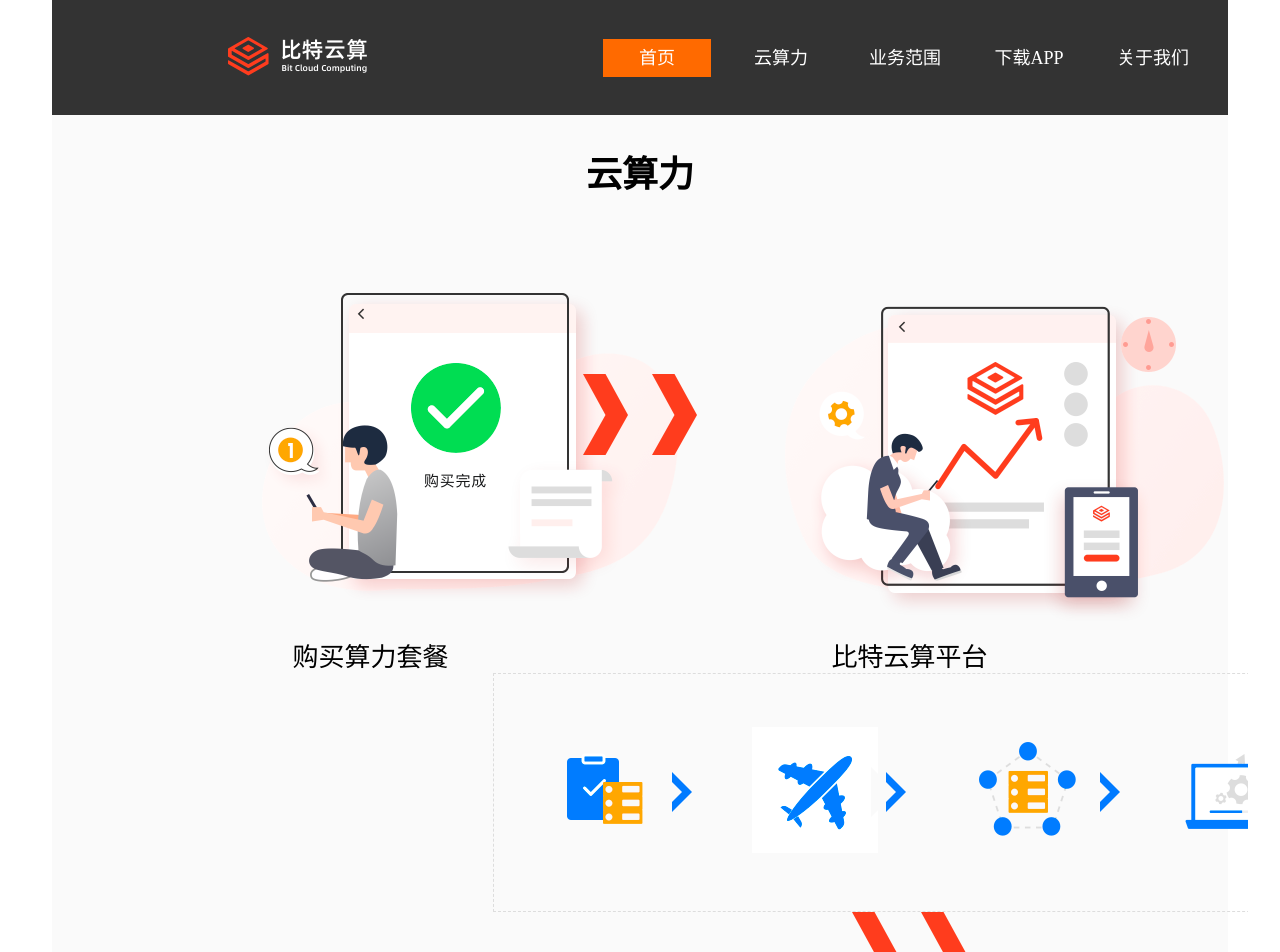
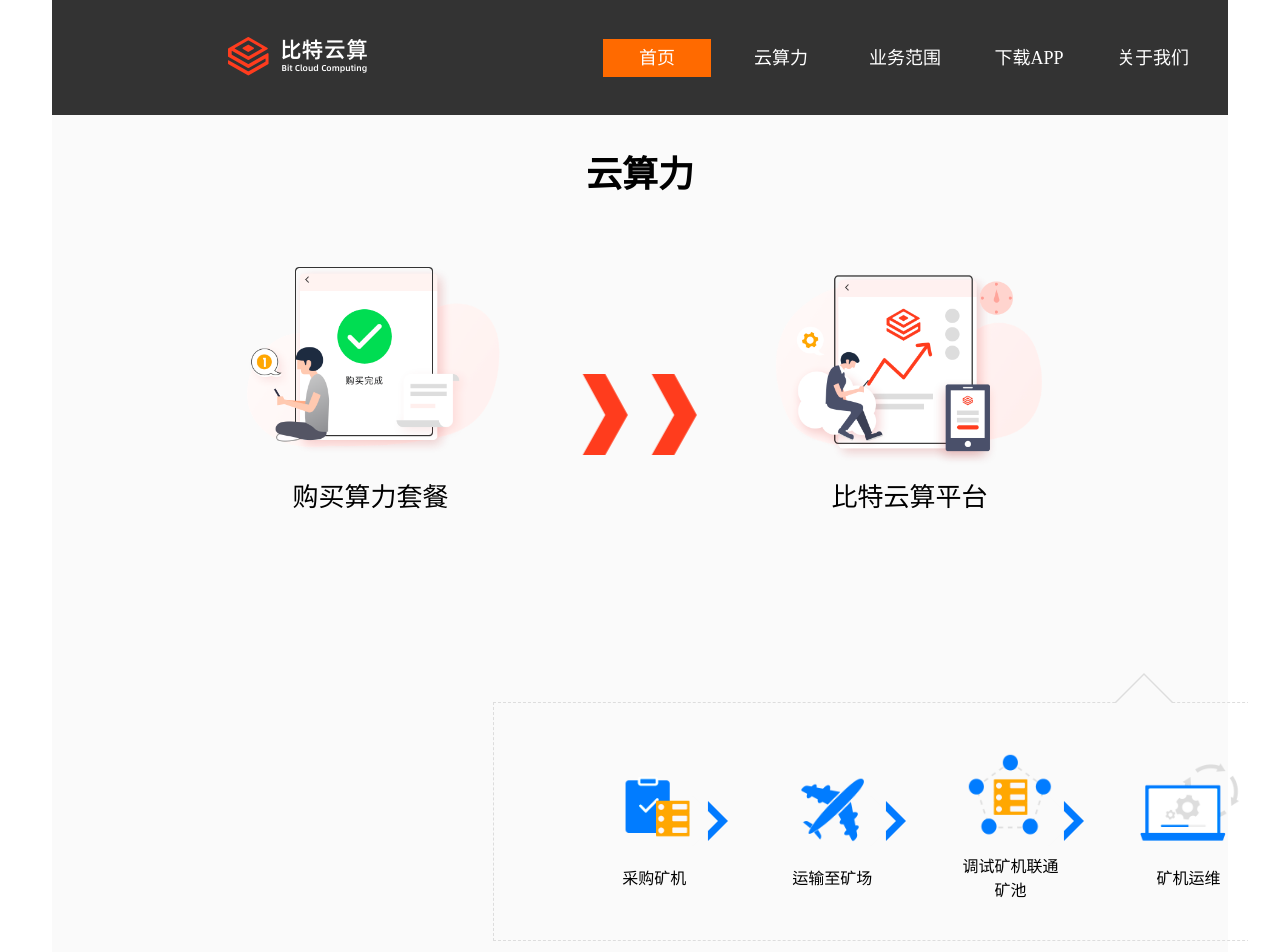
Before and after one commit to xiao000/official, a Vue app: page /#/content in a window 1280 px wide. Shown: the top 952 px of the page. Built offline with nearby package versions, Linux system fonts and the light colour scheme; a web font is replaced by a local one.

Commit message:
关于我们页面开发以及云算力动画

```diff
--- a/src/App.vue
+++ b/src/App.vue
@@ -21,4 +21,13 @@
   color: #000;
 }
 #app .el-main{padding: 0 20px 20px 20px;}
+#app img {
+    	  width:auto;
+        height:auto;
+        max-width:100%;
+        max-height:100%;
+		}
+#app  h1{
+  font-size: 36px;
+}
 </style>
--- a/src/components/advantage.vue
+++ b/src/components/advantage.vue
@@ -66,7 +66,4 @@
 <style scoped>
 #advantage{background-color: #FAFAFA; margin-bottom: 20px;}
 .row-bg{padding-bottom: 90px;}
-h1{
-  font-size: 36px;
-}
 </style>
--- a/src/components/business.vue
+++ b/src/components/business.vue
@@ -44,9 +44,6 @@
 </script>
 <style scoped>
 #business{background-color: #FAFAFA;margin-bottom: 20px;padding-bottom: 80px;}
-#business h1{
-  font-size: 36px;
-}
 #business h3{font-size: 26px;}
 #business span{font-size: 16px;
     width: 193px;
--- a/src/components/cloud.vue
+++ b/src/components/cloud.vue
@@ -8,7 +8,7 @@
         <span class="cloudTxt">购买算力套餐</span>
       </el-col>
       <el-col :span="5">
-        <div class="arrow">
+        <div class="arrow animated fadeInLeft">
           <img :src="arrow2" alt="1">
         </div>
       </el-col>
@@ -19,20 +19,21 @@
     </el-row>
     <el-row type="flex" class="row-bg" justify="end">
       <el-col :span="15">
-        <el-row type="flex" class="row-bg platform" justify="center" align="middle">
-          <el-col :span="4"><img :src="pt1" alt=""></el-col>
-          <el-col :span="2"><div class="blueArrow"></div></el-col>
-          <el-col :span="4"><img :src="pt2" alt=""></el-col>
-          <el-col :span="2"><div class="blueArrow"></div></el-col>
-          <el-col :span="4"><img :src="pt3" alt=""></el-col>
-          <el-col :span="2"><div class="blueArrow"></div></el-col>
-          <el-col :span="4"><img :src="pt4" alt=""></el-col>
+        <el-row type="flex" class="row-bg platform animated bounce" justify="center" align="middle">
+          <el-col :span="3" class="pt1Animat animated fadeInLeft"><img :src="pt1" alt=""><span>采购矿机</span></el-col>
+          <el-col :span="2" class="pt2Animat animated fadeInLeft"><div class="blueArrow"></div></el-col>
+          <el-col :span="3" class="pt3Animat animated fadeInLeft"><img :src="pt2" alt=""><span>运输至矿场</span></el-col>
+          <el-col :span="2" class="pt4Animat animated fadeInLeft"><div class="blueArrow"></div></el-col>
+          <el-col :span="3" class="pt5Animat animated fadeInLeft"><img :src="pt3" alt=""><span>调试矿机联通矿池</span></el-col>
+          <el-col :span="2" class="pt6Animat animated fadeInLeft"><div class="blueArrow"></div></el-col>
+          <el-col :span="3" class="pt7Animat animated fadeInLeft"><img :src="pt4" alt=""><span>矿机运维</span></el-col>
+          <div class="dottedArrow"></div>
         </el-row>
         </el-col>
     </el-row>
       <el-row>
      <el-col :span="5" :offset="15">
-        <div class="arrowt">
+        <div class="arrowt animated fadeInDown">
           <img :src="arrow2" alt="1">
         </div>
       </el-col>
@@ -43,7 +44,7 @@
         <span class="cloudTxt">分配收益给用户</span>
       </el-col>
       <el-col :span="5">
-        <div class="arrow">
+        <div class="arrowl animated fadeInRight">
           <img :src="arrow2" alt="1">
         </div>
       </el-col>
@@ -83,10 +84,39 @@
 </script>
 <style type="text/css3" scoped>
 #cloud{background-color: #FAFAFA;margin-bottom: 20px;}
-h1{font-size: 36px;}
 .cloudTxt{font-size: 26px;}
-.arrow{line-height: 445px;}
-.platform{border: 1px dashed #DDDDDD; width: 857px;height: 239px;}
+.arrow,.arrowl{line-height: 445px;}
+.arrowt img{transform: rotate(90deg);}
+.arrowl,.arrowt,.arrow,.pt1Animat,.pt2Animat,
+.pt3Animat,.pt4Animat,.pt5Animat,.pt6Animat,.pt7Animat{animation-iteration-count:1000;animation-duration:6.5s}
+.arrowl img{transform: rotate(180deg);}
+/* .pt1Animat{animation-delay:1s;}
+.pt2Animat{animation-delay:4.5s;}
+.pt3Animat{animation-delay:8s;}
+.pt4Animat{animation-delay:11.5s;}
+.pt5Animat{animation-delay:15s;}
+.pt6Animat{animation-delay:18.5s;}
+.pt7Animat{animation-delay:22s;} */
+.platform{position: relative;border: 1px dashed #DDDDDD; width: 857px;height: 239px;margin: 30px 0;}
+.platform span{font-size: 16px;}
+.dottedArrow{
+    position: absolute;
+    width: 0;
+    height: 0;
+    top: -60px;
+    left: 600px;
+    border: 30px dashed;
+    border-color: transparent transparent #DDDDDD transparent;
+    margin-left: 20px;
+}
+.dottedArrow::after{
+    content: '';
+    position: absolute;
+    top: -28px;
+    left: -30px;
+    border: 30px solid;
+    border-color: transparent transparent #FAFAFA transparent ;
+}
 .blueArrow{
     width: 0;
     height: 0;
@@ -101,6 +131,5 @@
     border: 25px solid;
     border-color: transparent transparent transparent #FAFAFA;
 }
-/* .arrowt,.arrowt img{width: 81px;height: 115px;} */
-/* .arrowt img{transform: rotateY(90deg);} */
+
 </style>
--- a/src/components/downloadApp.vue
+++ b/src/components/downloadApp.vue
@@ -11,7 +11,7 @@
                 <div class="lodApp">
                     <div class="codeApp">扫码下载APP</div>
                     <div class="appLogo">
-                        <img :src="phoneLogo" alt="手机">
+                        <!-- <img :src="phoneLogo" alt="手机"> -->
                     </div>
                 </div>
             </el-col>
--- a/src/components/partner.vue
+++ b/src/components/partner.vue
@@ -31,13 +31,4 @@
   height: 285px;
   background-color: #FAFAFA;
   }
-.partner img {
-    	width:auto;
-        height:auto;
-        max-width:100%;
-        max-height:100%;
-		}
-    h1{
-  font-size: 36px;
-}
 </style>
--- a/src/components/self/aboutUs.vue
+++ b/src/components/self/aboutUs.vue
@@ -12,6 +12,5 @@
 
 </template>
 <style scoped>
-h1{font-size: 36px;}
 p{text-indent:2em;line-height:1.5em;text-align: left;}
 </style>
--- a/src/components/self/contactUs.vue
+++ b/src/components/self/contactUs.vue
@@ -17,7 +17,6 @@
 </template>
 <style scoped>
 .contactUs{height: 500px;}
-h1{font-size: 36px;}
 h2{font-size: 26px;}
 .syhz,.khfw{line-height: 78px;text-align: left;}
 .khfw div{ display: inline-block;width: 100px;height: 100px;border: 1px solid #CCCBCE;margin-right: 18px;}
--- a/src/main.js
+++ b/src/main.js
@@ -9,8 +9,9 @@
 import animated from 'animate.css' ;
 
 
+
+Vue.use(ElementUI);
 Vue.use(animated);
-Vue.use(ElementUI);
 Vue.config.productionTip = false
 
 /* eslint-disable no-new */
```
Also changed, not shown: src/assets/img/pt2.png, src/assets/img/ysl3.png.
